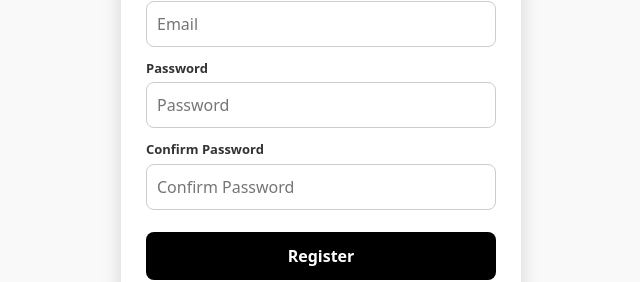
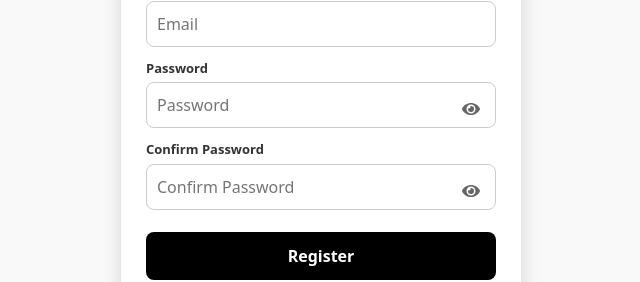
Before and after one commit to gxndh1/Smart-Hotel-Booking-System, a React (Vite) app in the folder client/: page /register in a window 1280 px wide. Shown: the part 391-673 px from the top of the page, without its empty margins (319-959 px from the left). Built offline with nearby package versions, Linux system fonts and the light colour scheme; no server answers.

Commit message:
feat(auth): add password visibility toggle to login and register forms

```diff
--- a/client/src/components/auth/Login.jsx
+++ b/client/src/components/auth/Login.jsx
@@ -1,6 +1,6 @@
 import React, { useState } from "react";
 import { useNavigate, useLocation } from "react-router-dom";
-import { FaTimes } from "react-icons/fa";
+import { FaTimes, FaEye, FaEyeSlash } from "react-icons/fa";
 import { useDispatch } from "react-redux";
 import { loginUser } from "../../redux/authSlice";
 
@@ -85,6 +85,7 @@ const styles = {
 const Login = ({ onSuccess, onSwitchToRegister }) => {
   const [email, setEmail] = useState("");
   const [password, setPassword] = useState("");
+  const [showPassword, setShowPassword] = useState(false);
   const [error, setError] = useState("");
   const [loading, setLoading] = useState(false);
 
@@ -151,8 +152,9 @@ const Login = ({ onSuccess, onSwitchToRegister }) => {
             required
           />
           <label style={styles.label}>Password</label>
+          <div style={{ position: "relative" }}>
             <input
-            type="password"
+              type={showPassword ? "text" : "password"}
               placeholder="Password"
               autoComplete="current-password"
               style={styles.input}
@@ -160,6 +162,22 @@ const Login = ({ onSuccess, onSwitchToRegister }) => {
               onChange={(e) => setPassword(e.target.value)}
               required
             />
+            <button
+              type="button"
+              onClick={() => setShowPassword(!showPassword)}
+              style={{
+                position: "absolute",
+                right: "10px",
+                top: "12px",
+                background: "none",
+                border: "none",
+                cursor: "pointer",
+                color: "#666"
+              }}
+            >
+              {showPassword ? <FaEyeSlash size={18} /> : <FaEye size={18} />}
+            </button>
+          </div>
           <button type="submit" style={styles.button} disabled={loading}>
             {loading ? "Logging in..." : "Login"}
           </button>
--- a/client/src/components/auth/Register.jsx
+++ b/client/src/components/auth/Register.jsx
@@ -1,6 +1,6 @@
 import React, { useState } from "react";
 import { useNavigate } from "react-router-dom";
-import { FaTimes } from "react-icons/fa";
+import { FaTimes, FaEye, FaEyeSlash } from "react-icons/fa";
 import { useDispatch } from "react-redux";
 import { registerUser } from "../../redux/authSlice";
 
@@ -33,6 +33,8 @@ const Register = ({ onSwitchToLogin }) => {
 
   const [error, setError] = useState("");
   const [success, setSuccess] = useState("");
+  const [showPassword, setShowPassword] = useState(false);
+  const [showConfirmPassword, setShowConfirmPassword] = useState(false);
 
   const handleChange = (e) => {
     setFormData({ ...formData, [e.target.name]: e.target.value });
@@ -116,10 +118,44 @@ const Register = ({ onSwitchToLogin }) => {
           <input name="email" type="email" placeholder="Email" autoComplete="email" style={styles.input} onChange={handleChange} />
 
           <label style={styles.label}>Password</label>
-          <input name="password" type="password" placeholder="Password" autoComplete="new-password" style={styles.input} onChange={handleChange} />
+          <div style={{ position: "relative" }}>
+            <input name="password" type={showPassword ? "text" : "password"} placeholder="Password" autoComplete="new-password" style={styles.input} onChange={handleChange} />
+            <button
+              type="button"
+              onClick={() => setShowPassword(!showPassword)}
+              style={{
+                position: "absolute",
+                right: "10px",
+                top: "12px",
+                background: "none",
+                border: "none",
+                cursor: "pointer",
+                color: "#666"
+              }}
+            >
+              {showPassword ? <FaEyeSlash size={18} /> : <FaEye size={18} />}
+            </button>
+          </div>
 
           <label style={styles.label}>Confirm Password</label>
-          <input name="confirmPassword" type="password" placeholder="Confirm Password" autoComplete="new-password" style={styles.input} onChange={handleChange} />
+          <div style={{ position: "relative" }}>
+            <input name="confirmPassword" type={showConfirmPassword ? "text" : "password"} placeholder="Confirm Password" autoComplete="new-password" style={styles.input} onChange={handleChange} />
+            <button
+              type="button"
+              onClick={() => setShowConfirmPassword(!showConfirmPassword)}
+              style={{
+                position: "absolute",
+                right: "10px",
+                top: "12px",
+                background: "none",
+                border: "none",
+                cursor: "pointer",
+                color: "#666"
+              }}
+            >
+              {showConfirmPassword ? <FaEyeSlash size={18} /> : <FaEye size={18} />}
+            </button>
+          </div>
 
           <button type="submit" style={styles.button}>Register</button>
         </form>
```
Lines whose indentation alone changed are shown as unchanged.
